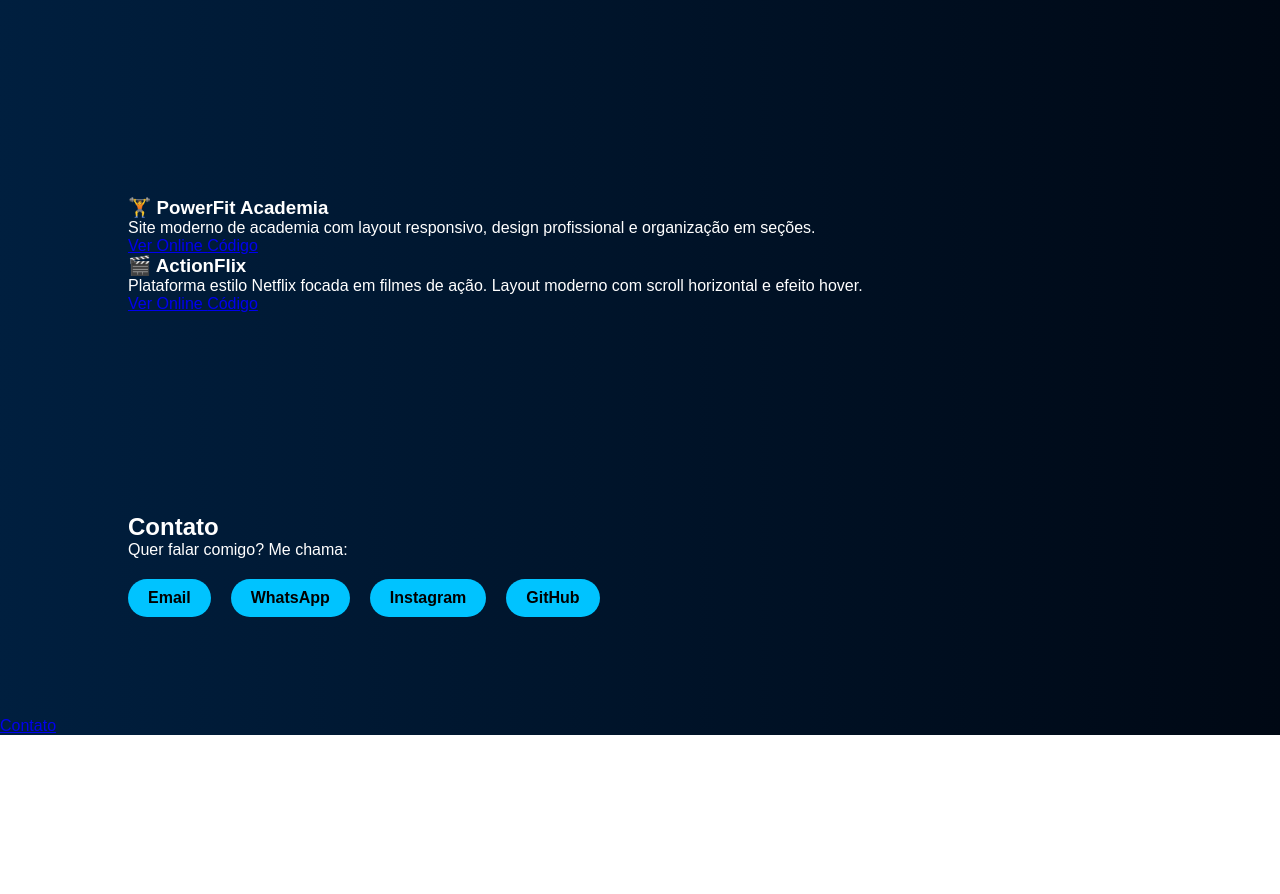
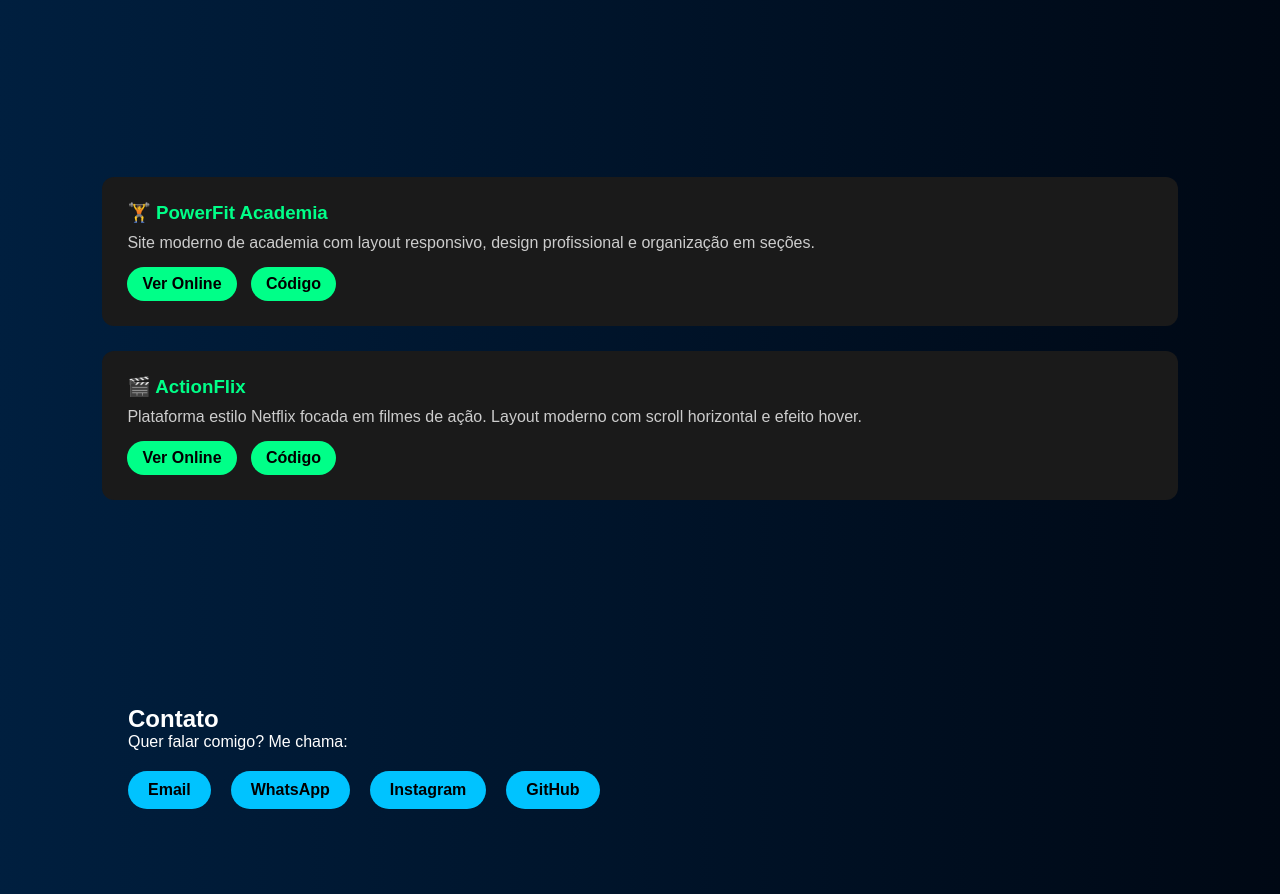
Before and after one commit to kaua-souza-dev/KauaDEV, a plain HTML site: page index.html in a window 1280 px wide. Shown: the part 1207-2101 px from the top of the page. Before the commit the page ends 1942 px from the top, so only its background shows below. Drawn offline with Linux system fonts and the light colour scheme.

Commit message:
Update style.css

```diff
--- a/style.css
+++ b/style.css
@@ -171,3 +171,46 @@
 html {
   scroll-behavior: smooth;
 }
+
+
+#projetos {
+    padding: 80px 8%;
+}
+
+.projeto-card {
+    background: #1a1a1a;
+    padding: 25px;
+    border-radius: 12px;
+    margin-bottom: 25px;
+    transition: 0.3s;
+}
+
+.projeto-card:hover {
+    transform: translateY(-5px);
+}
+
+.projeto-card h3 {
+    margin-bottom: 10px;
+    color: #00ff88;
+}
+
+.projeto-card p {
+    margin-bottom: 15px;
+    color: #ccc;
+}
+
+.projeto-botoes a {
+    display: inline-block;
+    margin-right: 10px;
+    padding: 8px 15px;
+    border-radius: 20px;
+    text-decoration: none;
+    font-weight: bold;
+    background: #00ff88;
+    color: black;
+    transition: 0.3s;
+}
+
+.projeto-botoes a:hover {
+    background: #00cc6a;
+}
```
